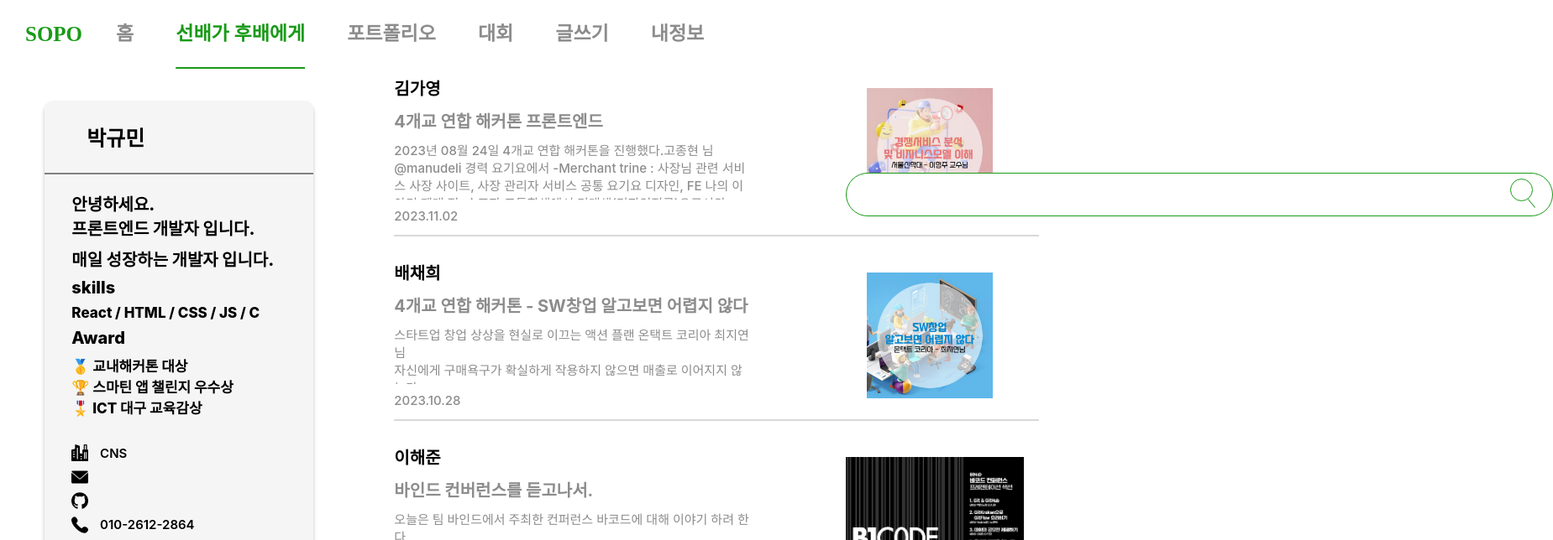
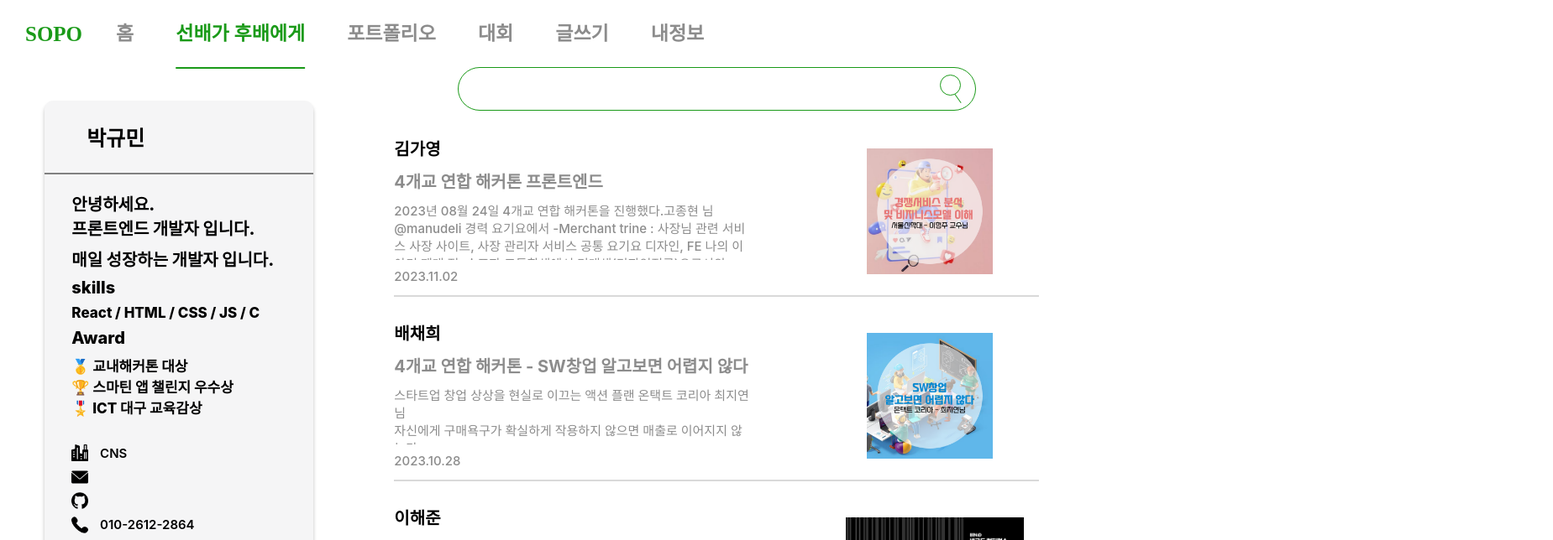
Before and after one commit to Sopo2023/SOPO_FRONTLAST, a React (Create React App) app in the folder SOPOLAST/: page /Mentor-Mentee in a window 1280 px wide. Shown: the top 644 px of the page at 84% size, 1849 px wide, since content can reach past the window. Built offline with nearby package versions, Linux system fonts and the light colour scheme; no server answers.

Commit message:
refactor : : 검색 코드 수정

```diff
--- a/SOPOLAST/src/constants/magnifying/Magnifying.Style.tsx
+++ b/SOPOLAST/src/constants/magnifying/Magnifying.Style.tsx
@@ -1,54 +1,53 @@
 import styled from "styled-components";
 
 export const Search1 = styled.div`
-    position: absolute;
-    top: 8%;
-    left: 580px;
-    width: 840px;
+    display: flex;
+    flex-direction: row;
+    align-items: center;
+    width: 80%;
     height: 50px;
     flex-shrink: 0;
     border-radius: 50px;
     border: 1px solid #1A9A18;
     background: #FFF;
-    z-index: 2;
-    margin-top: 30px;
 `;
 export const Search_box = styled.input`
-    position: absolute;
+    margin-left: 20px;
+    display: flex;
     outline: none;
     font-size: 20px;
-    left: 20px;
-    top: 5px;
     border: none;
-    width: 750px;
-    height: 40px;
+    width: 90%;
+    height: 90%;
     display: flex;
 `;
-export const Search_icon = styled.input`
-    type="button"
-    position: absolute;
+export const Search_icon = styled.button`
     cursor: pointer;
+    outline: none;
     background-color: #FFF;
-    top: 9px;
-    left: 790px;
     width: 25px;
     height: 25px;
-    flex-shrink: 0;
     border: 1px solid #1A9A18;
     border-radius: 50%;
-    margin-left: 790px;
-    margin-top: 6px;
 `;
 export const Searcg_icon_line = styled.div`
-    position: absolute;
     cursor: pointer;
-    top: 35px;
-    left: 809px;
+    margin-top: 3px;
+    margin-left: 15px;
     background-color: #1A9A18;
-    transform: rotate( 50deg );
+    transform: rotate( 55deg );
     width: 13px;
     height: 1px;
     flex-shrink: 0;
     stroke-width: 1px;
     stroke: #1A9A18;
 `;
+export const SearcTool =styled.button`
+    display: flex;
+    margin-top: 15px;
+    flex-direction: column;
+    width: 35px;
+    height: 100%;
+    border: none;
+    background: none;
+`
--- a/SOPOLAST/src/constants/magnifying/Magnifying/Magnifying.tsx
+++ b/SOPOLAST/src/constants/magnifying/Magnifying/Magnifying.tsx
@@ -6,8 +6,10 @@ export default function Magnifying() {
     return (
         <s.Search1>
           <s.Search_box></s.Search_box>
+          <s.SearcTool>
           <s.Search_icon></s.Search_icon>
           <s.Searcg_icon_line></s.Searcg_icon_line>
+          </s.SearcTool>
         </s.Search1>
     )
 }
```
